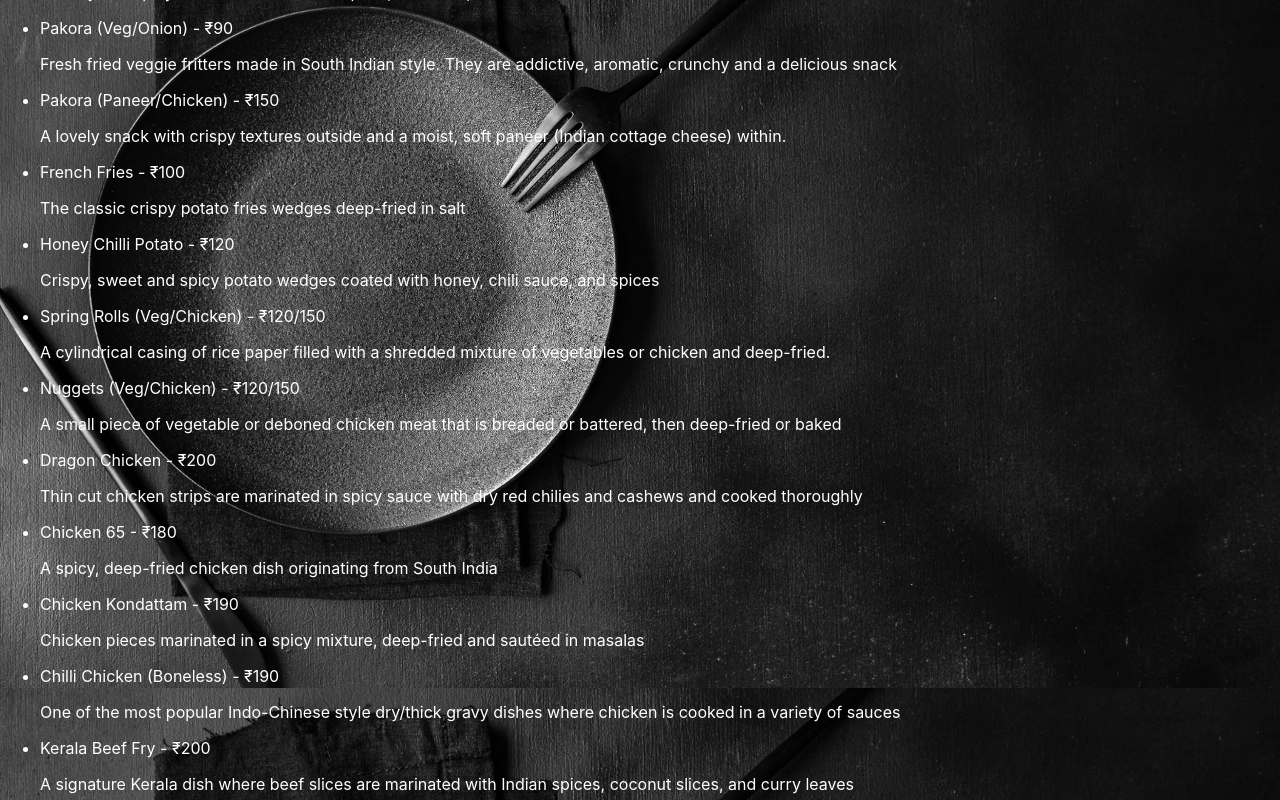
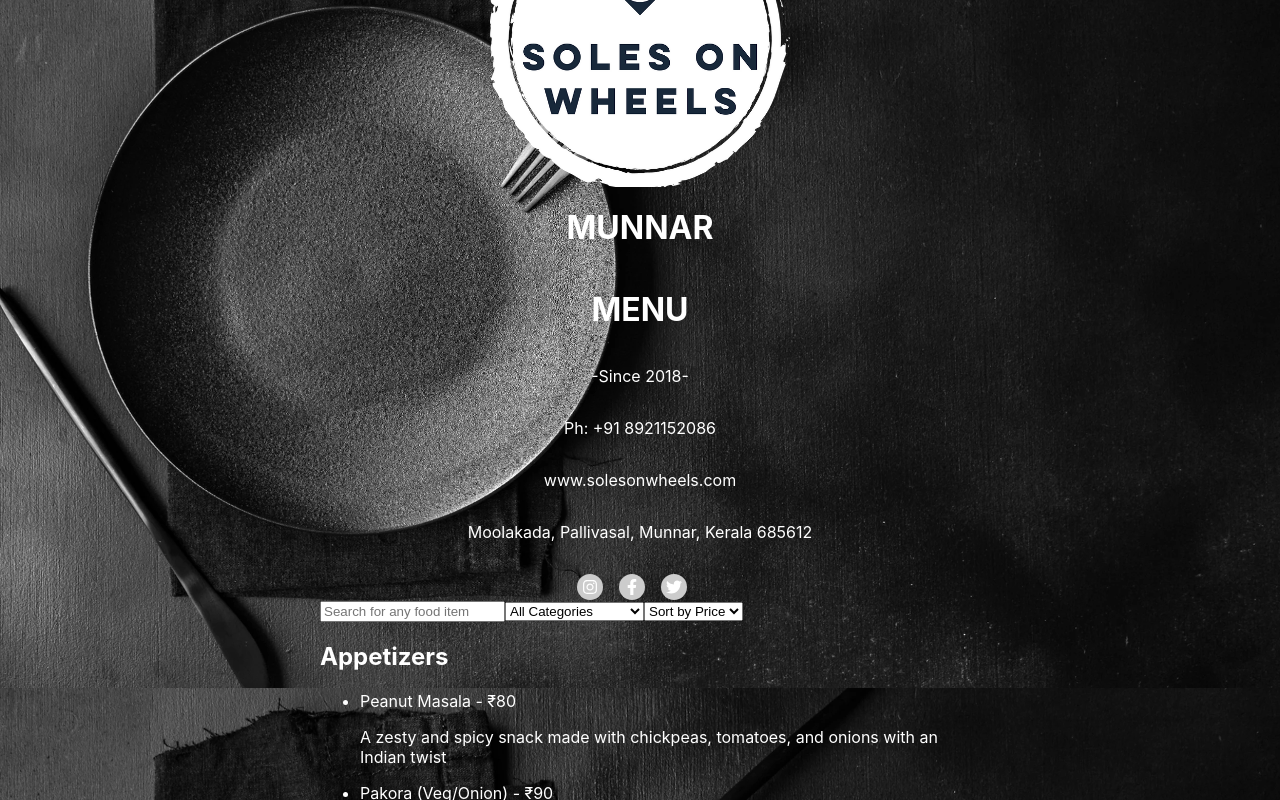
Before and after one commit to Muzaffar2807/auriga-assignment, a React (Create React App) app: page / in a window 1280 px wide. Shown: the part 912-1712 px from the top of the page. Built offline with nearby package versions, Linux system fonts and the light colour scheme.

Commit message:
homepage content

```diff
--- a/src/components/Home/Home.jsx
+++ b/src/components/Home/Home.jsx
@@ -4,7 +4,14 @@
 import menu from "../../assets/data/menuData";
 import MenuCard from "../MenuCard";
 
-import backgroudImage from "../../assets/images/cuttlery.webp"
+import brandingLogo from "../../assets/images/Soles on Wheels Logo.webp";
+import {
+  FaChevronRight,
+  FaFacebookF,
+  FaInstagram,
+  FaTwitter,
+  FaSearch,
+} from "react-icons/fa";
 
 const Home = () => {
   const [searchQuery, setSearchQuery] = useState("");
@@ -35,9 +42,32 @@
 
   return (
     <div className="home-container">
+      <div className="company-branding">
+        <img
+          src={brandingLogo}
+          alt="branding"
+          style={{ width: "300px", height: "300px" }}
+        />
 
+        <h1>MUNNAR</h1>
+        <h1>MENU</h1>
+        <p>-Since 2018-</p>
+        <p>Ph: +91 8921152086</p>
+        <p>www.solesonwheels.com</p>
+        <p>Moolakada, Pallivasal, Munnar, Kerala 685612</p>
 
-
+        <div className="social-icons">
+          <div>
+            <FaInstagram color="#fff" />
+          </div>
+          <div>
+            <FaFacebookF color="#fff" />
+          </div>
+          <div>
+            <FaTwitter color="#fff" />
+          </div>
+        </div>
+      </div>
 
       {/* Global Search Bar */}
       <input
@@ -45,23 +75,35 @@
         placeholder="Search for any food item"
         value={searchQuery}
         onChange={(e) => setSearchQuery(e.target.value)}
+        style={{ color: "#000" }}
       />
 
       {/* Category Filter */}
       <select
         value={selectedCategory}
         onChange={(e) => setSelectedCategory(e.target.value)}
+        style={{ color: "#000" }}
       >
-        <option value="All">All Categories</option>
+        <option value="All" style={{ color: "#000" }}>
+          All Categories
+        </option>
         {menu.map((category) => (
-          <option key={category.category} value={category.category}>
+          <option
+            style={{ color: "#000" }}
+            key={category.category}
+            value={category.category}
+          >
             {category.category}
           </option>
         ))}
       </select>
 
       {/* Sorting */}
-      <select value={sortBy} onChange={(e) => setSortBy(e.target.value)}>
+      <select
+        value={sortBy}
+        onChange={(e) => setSortBy(e.target.value)}
+        style={{ color: "#000" }}
+      >
         <option value="">Sort by Price</option>
         <option value="asc">Low to High</option>
         <option value="desc">High to Low</option>
--- a/src/components/Home/Home.scss
+++ b/src/components/Home/Home.scss
@@ -1,4 +1,32 @@
-.home-container{
-    color: #fff;
+.home-container {
+  color: #fff;
+  width: 50%;
+  margin: 0 auto;
 
+  .company-branding {
+    display: flex;
+    flex-direction: column;
+    justify-content: center;
+    align-items: center;
+    padding-top: 2rem;
+
+    .social-icons {
+      display: flex;
+      flex-wrap: wrap;
+      align-items: center;
+
+      div {
+        display: flex;
+        align-items: center;
+       padding: 5px;
+        border-radius: 50%;
+        background-color: #ccc;
+        margin-right: 1rem;
+        margin-top: 1rem;
+        &:hover {
+          cursor: pointer;
+        }
+      }
+    }
+  }
 }
```
